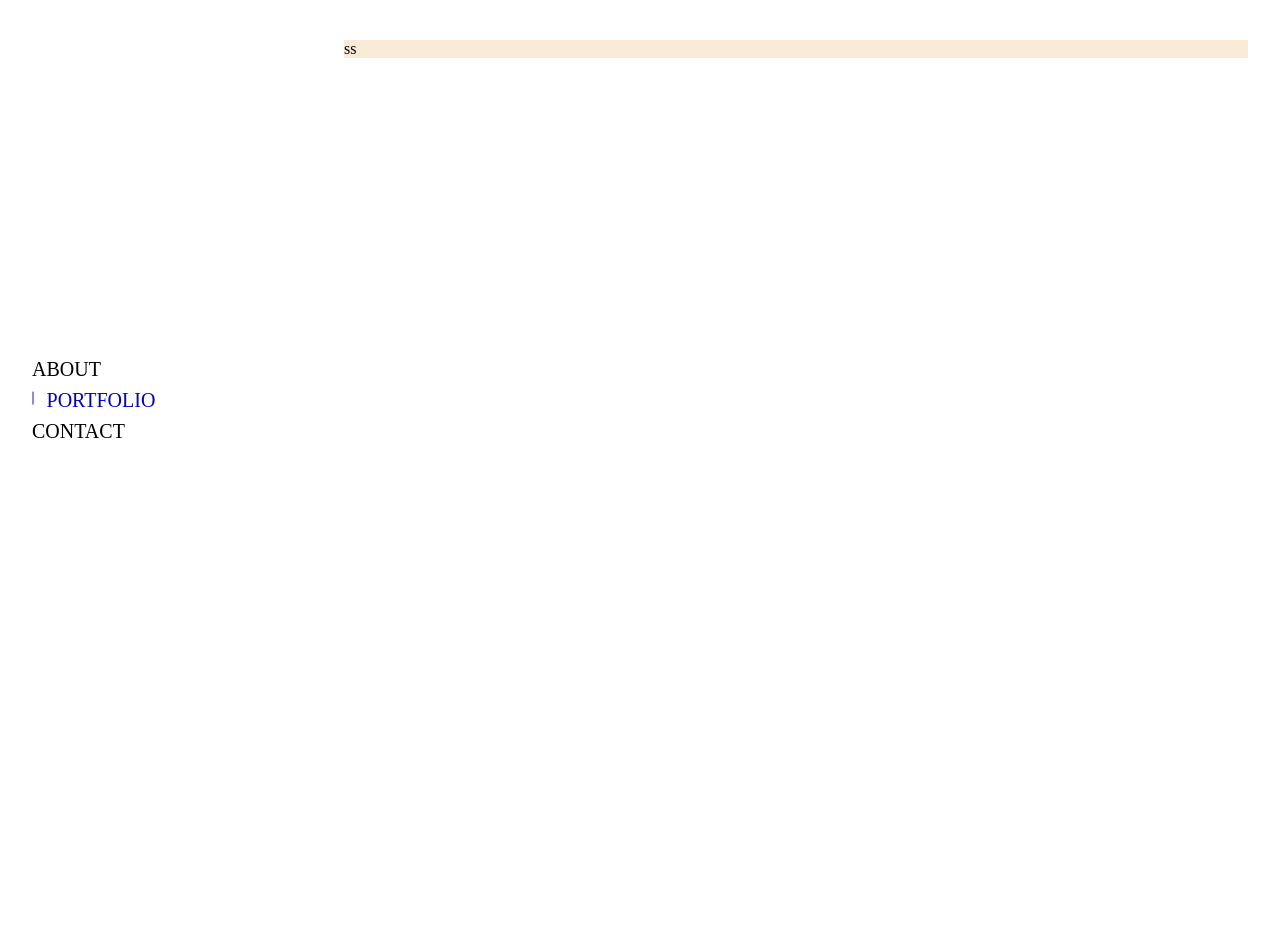
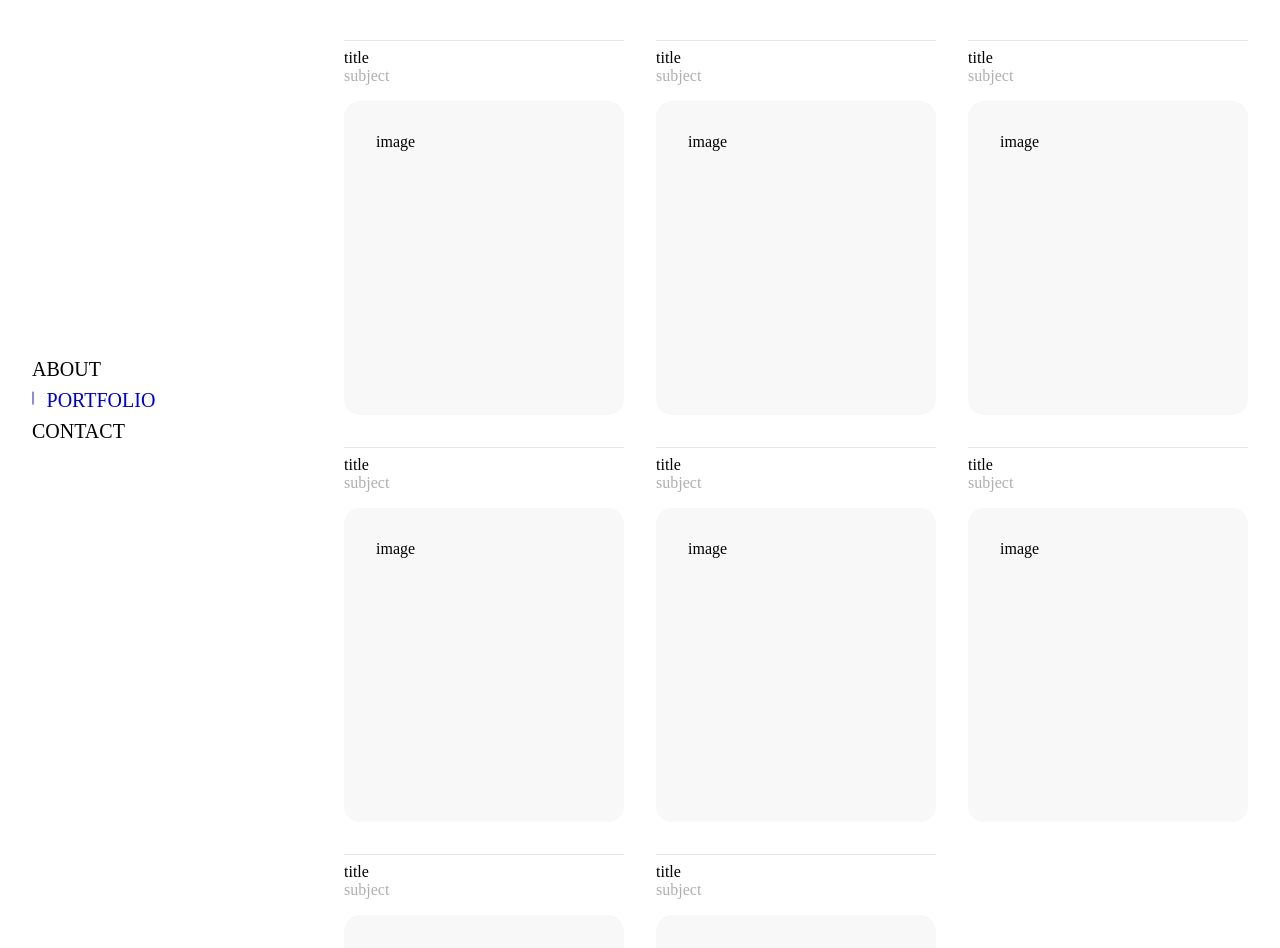
Before and after one commit to minji105/my-port, a Next.js app: page /portfolio in a window 1280 px wide. Shown: the top 948 px of the page. Before the commit the page ends 800 px from the top, so only its background shows below. Built offline with nearby package versions, Linux system fonts and the light colour scheme.

Commit message:
portfolio grid style

```diff
--- a/src/app/globals.css
+++ b/src/app/globals.css
@@ -1,5 +1,13 @@
 :root {
   --color-blue: rgb(0, 0, 196);
+
+  --color-gray-bg: rgb(248, 248, 248);
+  --color-blue-bg: rgb(244, 248, 255);
+
+  --color-gray-border: rgb(231, 231, 231);
+  --color-gray-text: rgb(175, 175, 175);
+
+  --gap: 32px
 }
 
 body {
@@ -8,7 +16,7 @@ body {
   display: grid;
   grid-template-columns: repeat(4, 1fr);
   grid-template-areas: "nav body body body";
-  grid-gap: 32px;
+  gap: var(--gap);
 }
 
 li {
--- a/src/app/portfolio/page.js
+++ b/src/app/portfolio/page.js
@@ -3,7 +3,85 @@ import styles from "./page.module.scss";
 export default function Portfolio() {
   return (
     <div className={styles.portfolio}>
-ss
+      <div>
+        <div className={styles.title}>
+          <span>title</span>
+          <span>subject</span>
+        </div>
+        <div className={styles.image}>
+          image
+        </div>
+      </div>
+
+      <div>
+        <div className={styles.title}>
+          <span>title</span>
+          <span>subject</span>
+        </div>
+        <div className={styles.image}>
+          image
+        </div>
+      </div>
+
+      <div>
+        <div className={styles.title}>
+          <span>title</span>
+          <span>subject</span>
+        </div>
+        <div className={styles.image}>
+          image
+        </div>
+      </div>
+
+      <div>
+        <div className={styles.title}>
+          <span>title</span>
+          <span>subject</span>
+        </div>
+        <div className={styles.image}>
+          image
+        </div>
+      </div>
+
+      <div>
+        <div className={styles.title}>
+          <span>title</span>
+          <span>subject</span>
+        </div>
+        <div className={styles.image}>
+          image
+        </div>
+      </div>
+
+      <div>
+        <div className={styles.title}>
+          <span>title</span>
+          <span>subject</span>
+        </div>
+        <div className={styles.image}>
+          image
+        </div>
+      </div>
+
+      <div>
+        <div className={styles.title}>
+          <span>title</span>
+          <span>subject</span>
+        </div>
+        <div className={styles.image}>
+          image
+        </div>
+      </div>
+
+      <div>
+        <div className={styles.title}>
+          <span>title</span>
+          <span>subject</span>
+        </div>
+        <div className={styles.image}>
+          image
+        </div>
+      </div>
     </div>
   );
 }
--- a/src/app/portfolio/page.module.scss
+++ b/src/app/portfolio/page.module.scss
@@ -1,4 +1,29 @@
 .portfolio {
   grid-area: body;
-  background-color: antiquewhite;
+  display: grid;
+  grid-template-columns: repeat(3, 1fr);
+  gap: var(--gap);
 }
+
+.title {
+  border-top: 1px solid var(--color-gray-border);
+  display: flex;
+  flex-direction: column;
+  padding: 8px 0 16px;
+
+  span:last-child {
+    color: var(--color-gray-text);
+  }
+}
+
+.image {
+  background-color: var(--color-gray-bg);
+  padding: var(--gap);
+  height: 250px;
+  border-radius: 16px;
+  transition: all 0.6s ease;
+
+  &:hover {
+    background-color: var(--color-blue-bg);
+  }
+}
```
